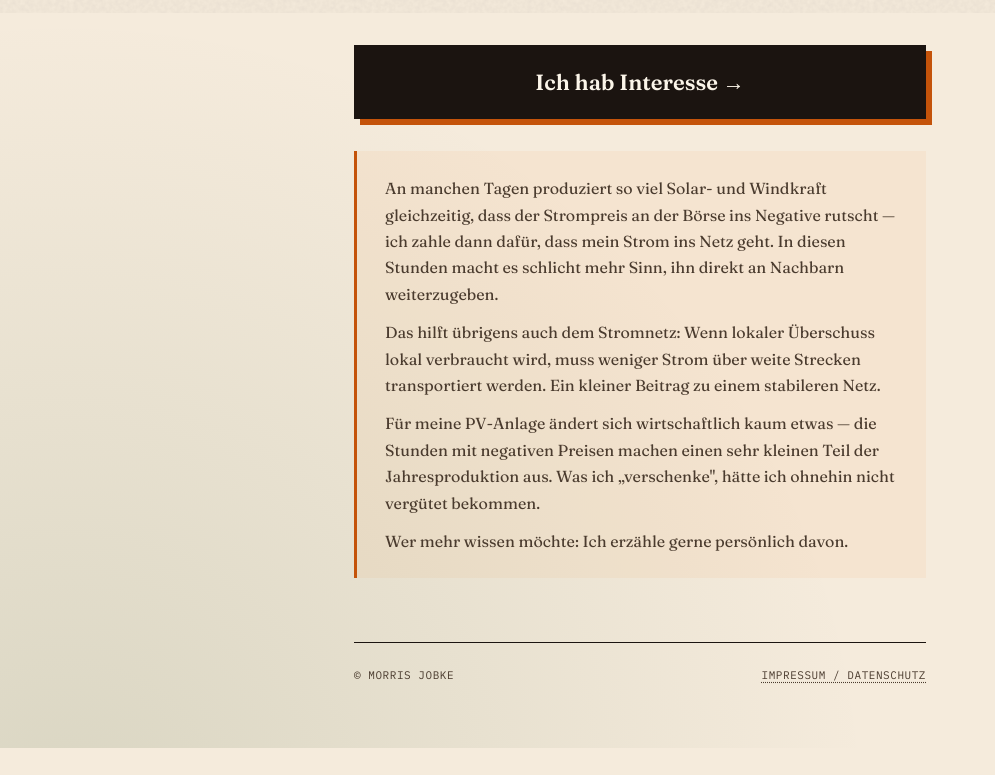
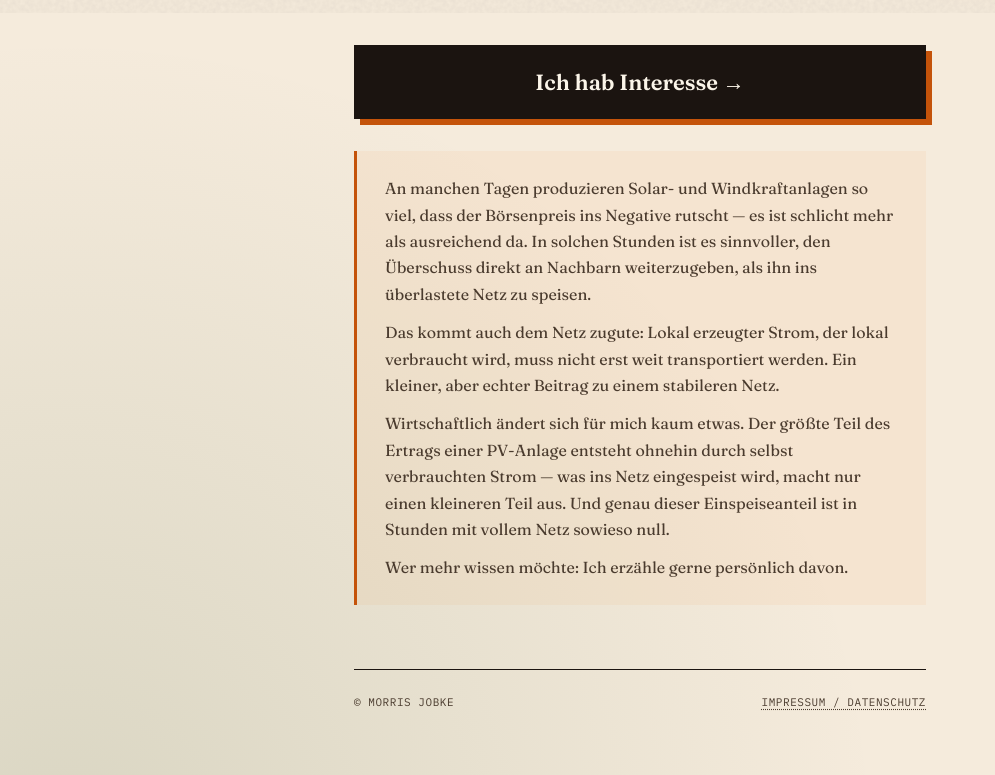
Before and after one commit to MorrisJobke/nachbarschaftsstrom, a plain HTML site: page index.html in a window 1280 px wide. Shown: the part 787-1562 px from the top of the page, without its empty margins (0-995 px from the left). Before the commit the page ends 1535 px from the top, so only its background shows below. Drawn offline with Linux system fonts and the light colour scheme.

Commit message:
Fix why-section: accurate description of negative prices and feed-in value
Co-Authored-By: Claude Sonnet 4.6 <noreply@anthropic.com>

```diff
--- a/index.html
+++ b/index.html
@@ -547,9 +547,9 @@
   </section>
 
   <section class="why">
-    <p>An manchen Tagen produziert so viel Solar- und Windkraft gleichzeitig, dass der Strompreis an der Börse ins Negative rutscht — ich zahle dann dafür, dass mein Strom ins Netz geht. In diesen Stunden macht es schlicht mehr Sinn, ihn direkt an Nachbarn weiterzugeben.</p>
-    <p>Das hilft übrigens auch dem Stromnetz: Wenn lokaler Überschuss lokal verbraucht wird, muss weniger Strom über weite Strecken transportiert werden. Ein kleiner Beitrag zu einem stabileren Netz.</p>
-    <p>Für meine PV-Anlage ändert sich wirtschaftlich kaum etwas — die Stunden mit negativen Preisen machen einen sehr kleinen Teil der Jahresproduktion aus. Was ich „verschenke", hätte ich ohnehin nicht vergütet bekommen.</p>
+    <p>An manchen Tagen produzieren Solar- und Windkraftanlagen so viel, dass der Börsenpreis ins Negative rutscht — es ist schlicht mehr als ausreichend da. In solchen Stunden ist es sinnvoller, den Überschuss direkt an Nachbarn weiterzugeben, als ihn ins überlastete Netz zu speisen.</p>
+    <p>Das kommt auch dem Netz zugute: Lokal erzeugter Strom, der lokal verbraucht wird, muss nicht erst weit transportiert werden. Ein kleiner, aber echter Beitrag zu einem stabileren Netz.</p>
+    <p>Wirtschaftlich ändert sich für mich kaum etwas. Der größte Teil des Ertrags einer PV-Anlage entsteht ohnehin durch selbst verbrauchten Strom — was ins Netz eingespeist wird, macht nur einen kleineren Teil aus. Und genau dieser Einspeiseanteil ist in Stunden mit vollem Netz sowieso null.</p>
     <p>Wer mehr wissen möchte: Ich erzähle gerne persönlich davon.</p>
   </section>
 
```
